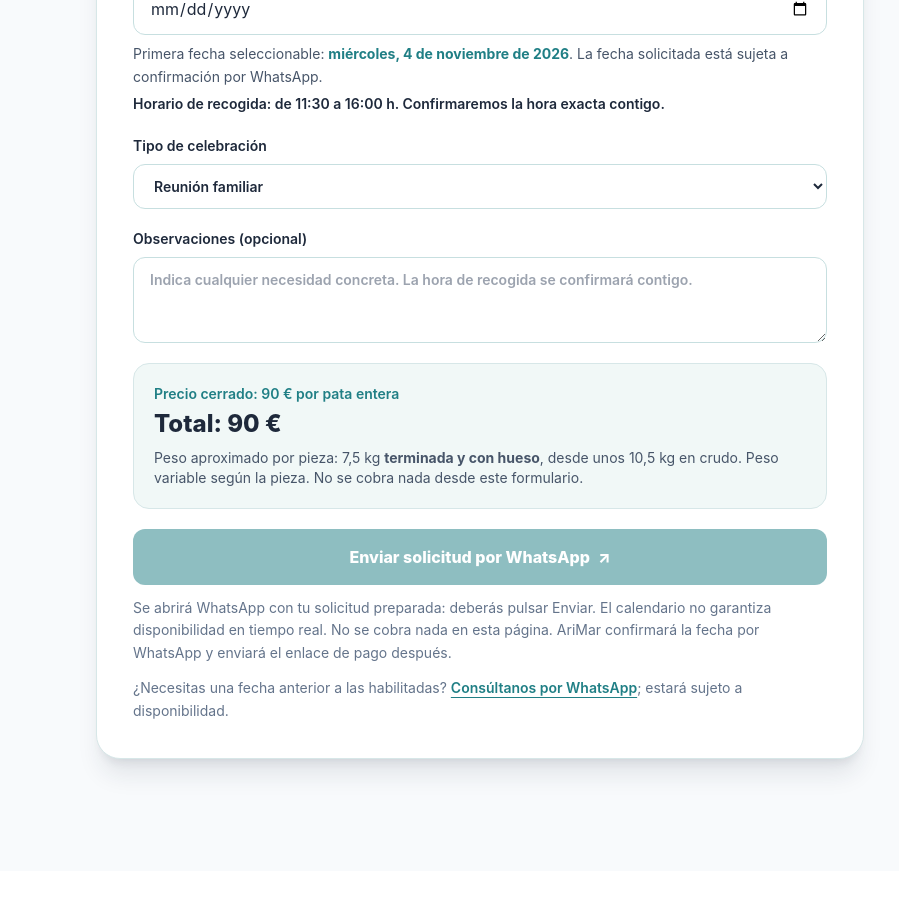
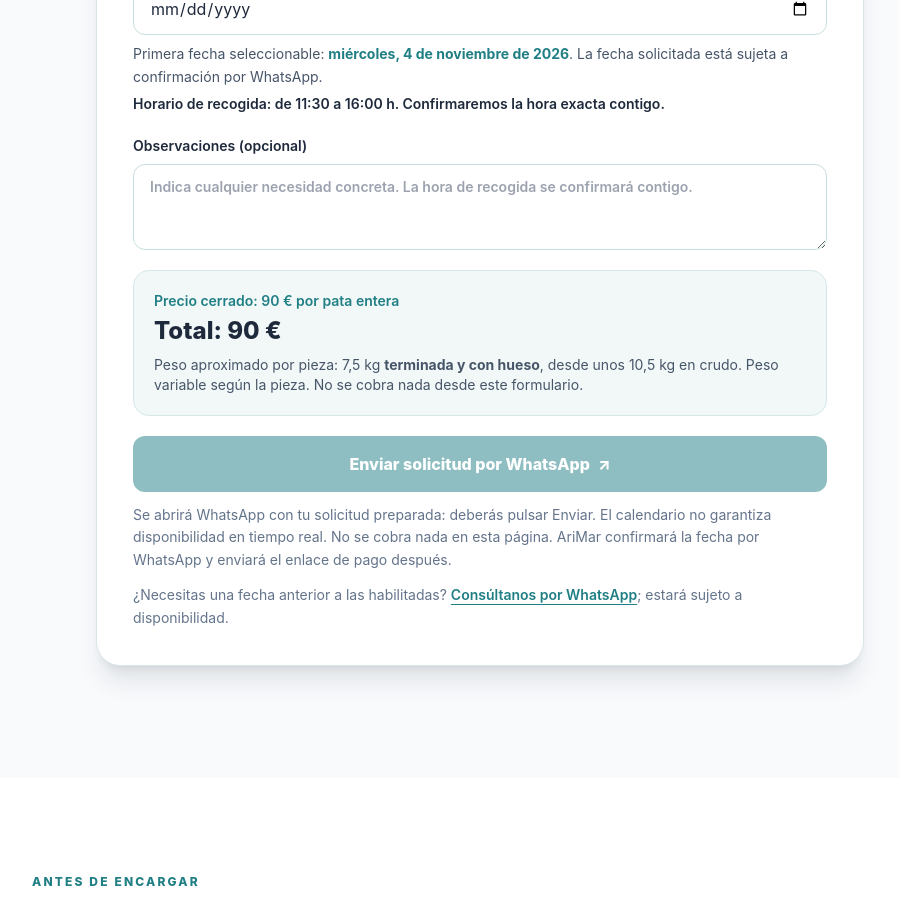
Before and after one commit to talaverilla85/ArimarWeb, a Next.js app: page /pata-asada-gran-canaria in a window 1280 px wide. Shown: the part 4860-5769 px from the top of the page, without its empty margins (160-1059 px from the left). Built offline with nearby package versions, Linux system fonts and the light colour scheme.

Commit message:
refactor(pata): remove celebration-type field from fallback form too

```diff
--- a/app/pata-asada-gran-canaria/SolicitarPata.tsx
+++ b/app/pata-asada-gran-canaria/SolicitarPata.tsx
@@ -75,7 +75,6 @@ function SolicitarPataLegacy() {
   const checkoutRequestKey=useRef<string|null>(null)
   const [fecha, setFecha] = useState('')
   const [unidades, setUnidades] = useState('1')
-  const [ocasion, setOcasion] = useState('Reunión familiar')
   const [comentarios, setComentarios] = useState('')
   const [errorFecha, setErrorFecha] = useState('')
   const [disponibilidad,setDisponibilidad]=useState<Record<string,number>>({})
@@ -170,7 +169,7 @@ function SolicitarPataLegacy() {
           body:JSON.stringify({
             key,date:fecha,quantity:unidadesNumero,name:nombre.trim(),
             email:correo.trim(),phone:telefono.trim(),
-            notes:[ocasion,comentarios].filter(Boolean).join(' · ').slice(0,500)
+            notes:comentarios.trim().slice(0,500)
           }),cache:'no-store'
         })
         const reservation=await reserve.json() as {id?:string;checkoutToken?:string;error?:string}
@@ -200,7 +199,6 @@ function SolicitarPataLegacy() {
         'Importe: ' + PATA_PRECIO_EUR + ' € por unidad. Total: ' + importeTotal + ' €.',
         'Peso aprox.: ' + PATA_PESO_FINAL_KG_APROX + ' kg TERMINADA CON HUESO por pieza (' + PATA_PESO_CRUDO_KG_APROX + ' kg en crudo).',
         'Fecha de recogida: ' + fechaWhatsApp(fecha),
-        'Ocasión: ' + ocasion,
         'Observaciones: ' + (comentarios.trim() || 'Sin observaciones'),
         'Esta solicitud queda pendiente de confirmación y pago; no constituye reserva automática.',
       ]
@@ -276,15 +274,6 @@ function SolicitarPataLegacy() {
         </div>
 
         <label className="text-sm font-semibold text-[#1E293B] md:col-span-2">
-          Tipo de celebración
-          <select className={field} value={ocasion} onChange={(e) => updateBookingFields(()=>setOcasion(e.target.value))}>
-            <option>Reunión familiar</option>
-            <option>Cumpleaños</option>
-            <option>Evento de empresa</option>
-            <option>Otra celebración</option>
-          </select>
-        </label>
-        <label className="text-sm font-semibold text-[#1E293B] md:col-span-2">
           Observaciones (opcional)
           <textarea className={field} rows={3} maxLength={500} value={comentarios} onChange={(e) => updateBookingFields(()=>setComentarios(e.target.value))} placeholder="Indica cualquier necesidad concreta. La hora de recogida se confirmará contigo." />
         </label>
```
